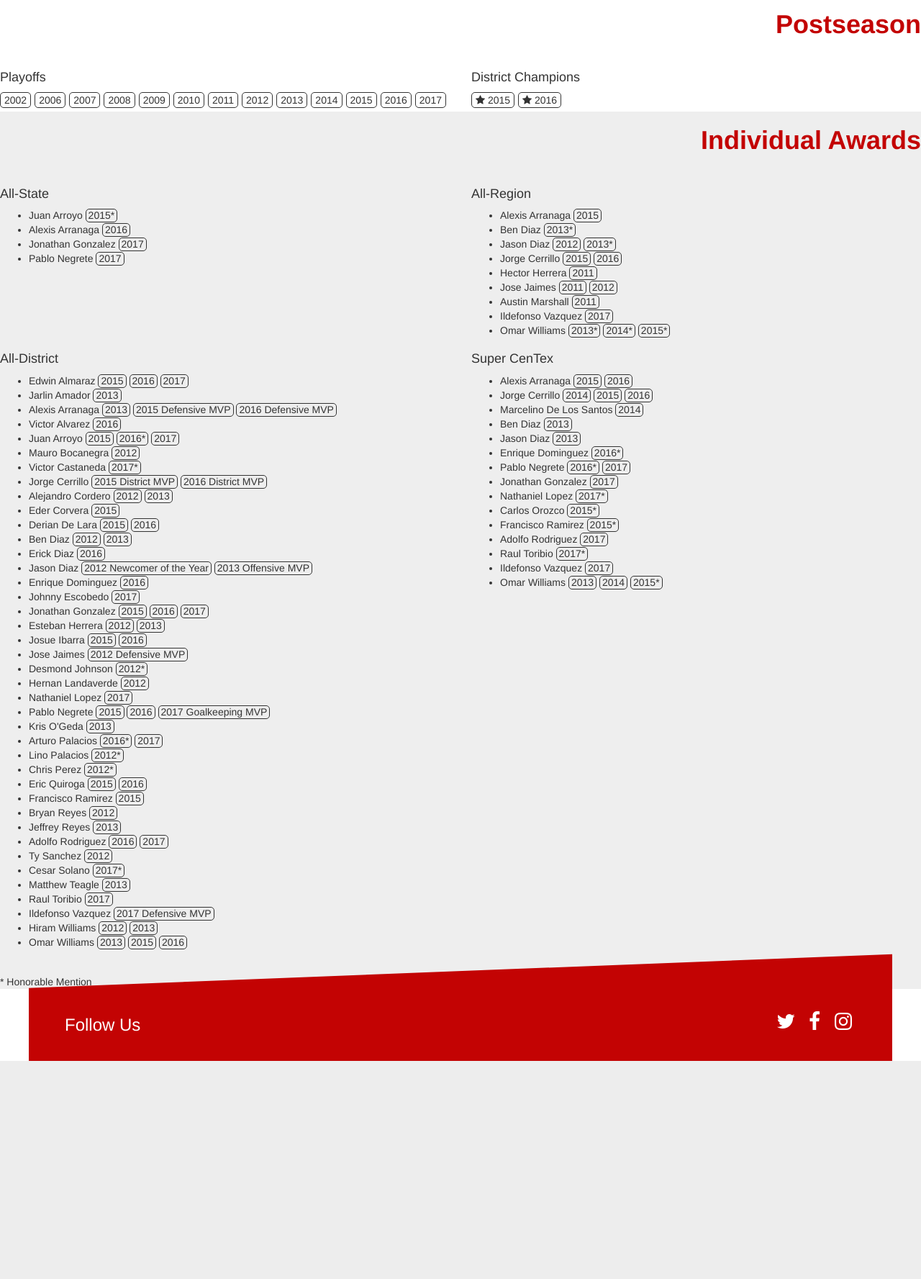
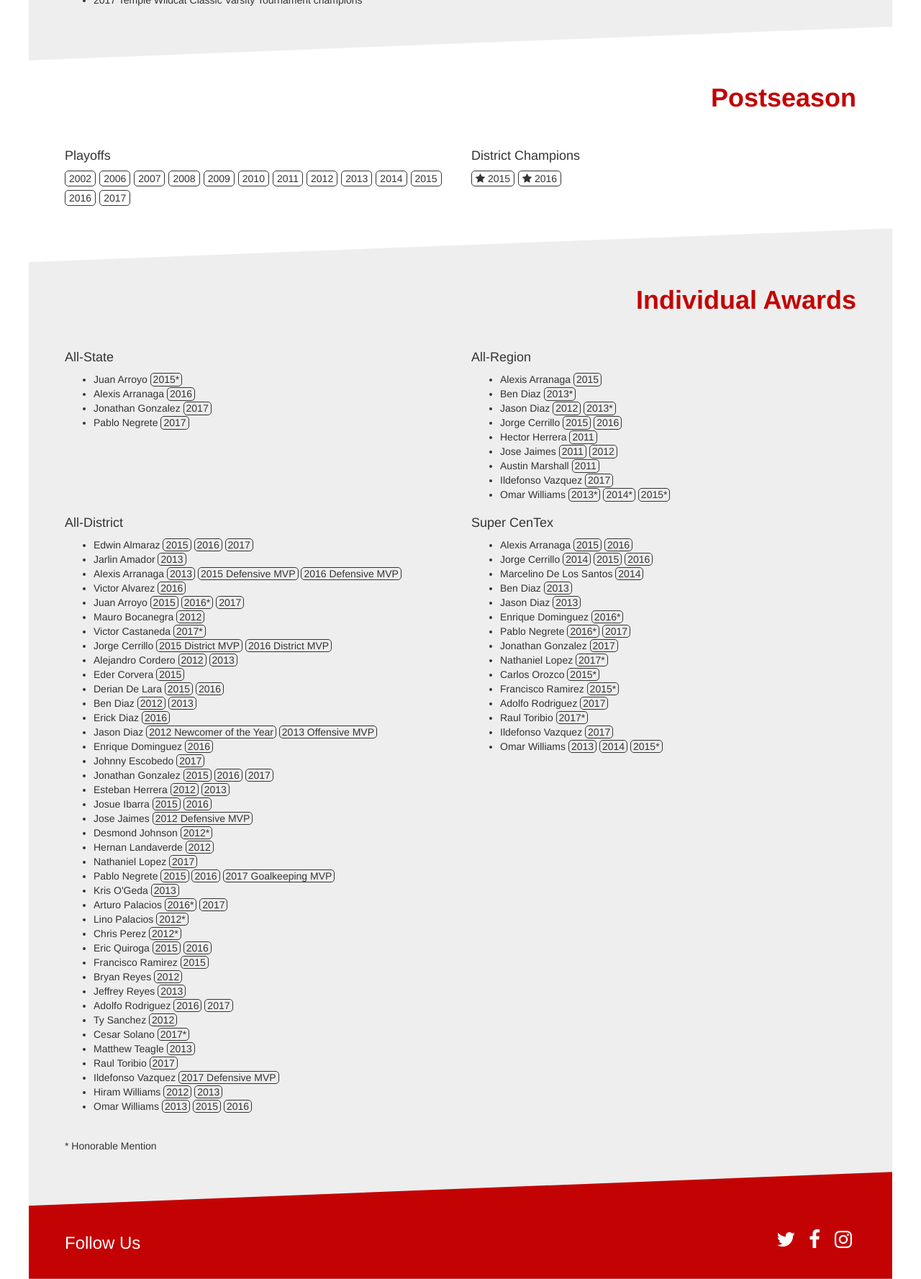
Before and after one commit to acewert/whsboyssoccer, a Django app: page /history/ in a window 1280 px wide. Shown: the part 801-2578 px from the top of the page at 72% size. Before the commit the page ends 2275 px from the top, so only its background shows below. Run offline with Django 3.2, Linux system fonts and the light colour scheme; some libraries are stand-ins or nearby versions.

Commit message:
Bring History page up to code

```diff
--- a/app/templates/history.html
+++ b/app/templates/history.html
@@ -7,10 +7,9 @@
 {% endblock %}
 
 {% block body %}
-    <div class="row before-slant-clip slant-clip" id="hardware-2017">
-        <div class="col-xs-12">
-            <div class="inner-container">
-                <h2 class="section-title right-section-title">2017 Hardware</h2>
+    <div class="section-clip">
+        <div class="section" id="hardware-2017">
+            <div class="section-title">2017 Hardware</div>
             <div class="row">
                 <div class="col-sm-6">
                     <ul class="half-column">
@@ -32,11 +31,9 @@
             </div>
         </div>
     </div>
-    </div>
-    <div class="row slant-clip before-slant-clip" id="postseason">
-        <div class="col-xs-12">
-            <div class="inner-container">
-                <h2 class="section-title right-section-title">Postseason</h2>
+    <div class="section-clip">
+        <div class="section" id="postseason">
+            <div class="section-title">Postseason</div>
             <div class="row">
                 <div class="col-sm-6">
                     <h4>Playoffs</h4>
@@ -66,11 +63,9 @@
             </div>
         </div>
     </div>
-    </div>
-    <div class="row slant-clip before-slant-clip" id="individual-awards">
-        <div class="col-xs-12">
-            <div class="inner-container">
-                <h2 class="section-title right-section-title">Individual Awards</h2>
+    <div class="section-clip">
+        <div class="section" id="individual-awards">
+            <div class="section-title">Individual Awards</div>
             <div class="row">
                 <div class="col-sm-6">
                     <h4>All-State</h4>
@@ -168,5 +163,4 @@
             </div>
         </div>
     </div>
-    </div>
 {% endblock %}
```
Lines whose indentation alone changed are shown as unchanged.
